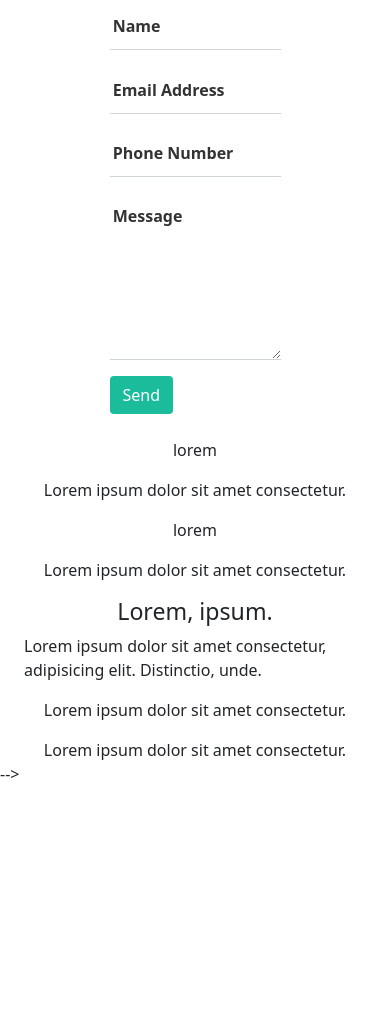
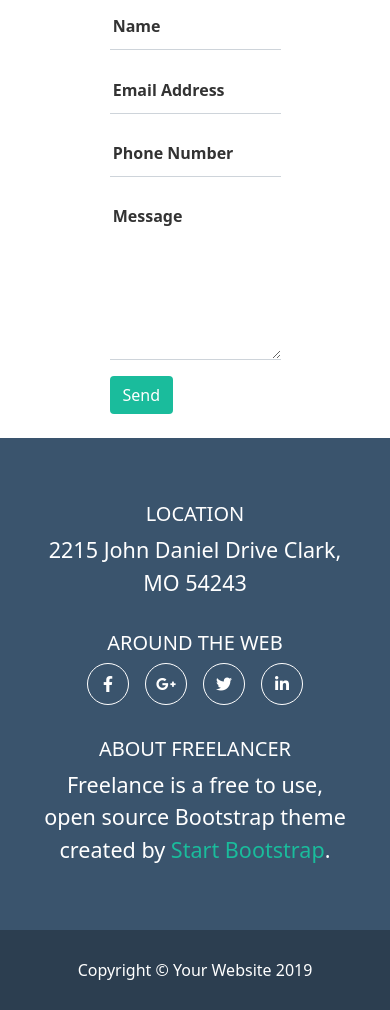
Before and after one commit to pizzi9523/html-css-bootstrap-freelancer, a plain HTML site: page index.html in a window 390 px wide. Shown: the part 3773-4783 px from the top of the page. Before the commit the page ends 4559 px from the top, so only its background shows below. Drawn offline with nearby package versions, Linux system fonts and the light colour scheme.

Commit message:
Complete footer details and responsive

```diff
--- a/index.html
+++ b/index.html
@@ -10,7 +10,9 @@
         integrity="sha384-F3w7mX95PdgyTmZZMECAngseQB83DfGTowi0iMjiWaeVhAn4FJkqJByhZMI3AhiU" crossorigin="anonymous">
     <link rel="stylesheet" href="./style.css">
     <!-- FontAwesome 5.15.3 CSS -->
-    <link rel="stylesheet" href="https://cdnjs.cloudflare.com/ajax/libs/font-awesome/5.15.3/css/all.min.css" integrity="sha512-iBBXm8fW90+nuLcSKlbmrPcLa0OT92xO1BIsZ+ywDWZCvqsWgccV3gFoRBv0z+8dLJgyAHIhR35VZc2oM/gI1w==" crossorigin="anonymous" referrerpolicy="no-referrer" />
+    <link rel="stylesheet" href="https://cdnjs.cloudflare.com/ajax/libs/font-awesome/5.15.3/css/all.min.css"
+        integrity="sha512-iBBXm8fW90+nuLcSKlbmrPcLa0OT92xO1BIsZ+ywDWZCvqsWgccV3gFoRBv0z+8dLJgyAHIhR35VZc2oM/gI1w=="
+        crossorigin="anonymous" referrerpolicy="no-referrer" />
 
 </head>
 
@@ -29,7 +31,8 @@
                         <div class="collapse navbar-collapse" id="navbarSupportedContent">
                             <ul class="navbar-nav ms-auto mb-2 mb-lg-0">
                                 <li class="nav-item">
-                                    <a class="nav-link text-uppercase c_white fw-bold" aria-current="page" href="#">Portfolio</a>
+                                    <a class="nav-link text-uppercase c_white fw-bold" aria-current="page"
+                                        href="#">Portfolio</a>
                                 </li>
                                 <li class="nav-item">
                                     <a class="nav-link text-uppercase c_white fw-bold" href="#">About</a>
@@ -61,7 +64,8 @@
                                     <div class="dec_bar bg_white"></div>
                                 </div>
 
-                                <p class=" fs-4 mb-4 mt-3 text-uppercase">graphic artist - web designer - illustrator</p>
+                                <p class=" fs-4 mb-4 mt-3 text-uppercase">graphic artist - web designer - illustrator
+                                </p>
                             </div>
                         </div>
                     </div>
@@ -142,14 +146,19 @@
                 <div class="container container-md container-lg ">
                     <div class="row info justify-content-center">
 
-                        <div class="col-9 col-md-6 col-lg-6 fs-3 mb-4 ">Freelancer is a free bootstrap theme created by Start Bootstrap. The download includes the complete source files including HTML, CSS, and JavaScript as well as optical LESS stylesheets for easy customization</div>
+                        <div class="col-9 col-md-6 col-lg-6 fs-3 mb-4 ">Freelancer is a free bootstrap theme created by
+                            Start Bootstrap. The download includes the complete source files including HTML, CSS, and
+                            JavaScript as well as optical LESS stylesheets for easy customization</div>
 
-                        <div class="col-9 col-md-6 col-lg-6 fs-3 ">Whether you're a student looking to showcase your work, a professional looking to attract clients, or a graphic artist looking to share your projects, this template is the perfect starting point!</div>
+                        <div class="col-9 col-md-6 col-lg-6 fs-3 ">Whether you're a student looking to showcase your
+                            work, a professional looking to attract clients, or a graphic artist looking to share your
+                            projects, this template is the perfect starting point!</div>
 
                     </div>
                     <div class="row">
                         <div class="col d-flex justify-content-center align-items-center">
-                            <button type="button" class="btn btn-outline-light"><i class="fas fa-download    "></i> Download</button>
+                            <button type="button" class="btn btn-outline-light"><i class="fas fa-download    "></i>
+                                Download</button>
                         </div>
                     </div>
                 </div>
@@ -185,7 +194,8 @@
                                 <input type="text" class="my_input" placeholder="Phone Number">
                             </div>
                             <div class="mb-3">
-                                <textarea class="my_textarea" id="exampleFormControlTextarea1" rows="6" placeholder="Message"></textarea>
+                                <textarea class="my_textarea" id="exampleFormControlTextarea1" rows="6"
+                                    placeholder="Message"></textarea>
                             </div>
 
                             <input class="btn c_white bg_green .bord_green" type="submit" value="Send">
@@ -200,35 +210,65 @@
 
     <footer id="site_footer">
 
-        <div class="container-fluid">
-            <div class="top_footer grey">
+        <div class="container-fluid top-footer bg_grey pt-5 pb-5">
+
             <div class="container">
-                    <div class="row">
+                <div class="row c_white">
                     <div class="col-12 col-md-4 flex-column d-flex justify-content-center align-items-center">
-                            <p>lorem</p>
-                            <p>Lorem ipsum dolor sit amet consectetur.</p>
+                        <div class="text-center">
+                            <div class="card-body">
+                                <h5 class="card-title text-uppercase">location</h5>
+                                <p class="card-text fs-4">2215 John Daniel Drive Clark, MO 54243</p>
+                            </div>
+                        </div>
                     </div>
                     <div class="col-12 col-md-4 flex-column d-flex justify-content-center align-items-center">
-                            <p>lorem</p>
-                            <p>Lorem ipsum dolor sit amet consectetur.</p>
+                        <div class="text-center">
+
+                            <div class="card-body">
+                                <h5 class="card-title text-uppercase">around the web</h5>
+                                <div class="d-flex">
+                                    <div class="my_circle">
+                                        <i class="fab fa-facebook-f"></i>
+                                    </div>
+                                    <div class="my_circle">
+                                        <i class="fab fa-google-plus-g"></i>
+                                    </div>
+                                    <div class="my_circle">
+                                        <i class="fab fa-twitter"></i>
+                                    </div>
+                                    <div class="my_circle">
+                                        <i class="fab fa-linkedin-in"></i>
+                                    </div>
+                                </div>
+
+                            </div>
+
+                        </div>
                     </div>
                     <div class="col-12 col-md-4 flex-column d-flex justify-content-center align-items-center">
-                            <h3>Lorem, ipsum.</h3>
-                            <p>Lorem ipsum dolor sit amet consectetur, adipisicing elit. Distinctio, unde.</p>
-                            <p>Lorem ipsum dolor sit amet consectetur.</p>
+                        <div class="text-center">
+
+                            <div class="card-body">
+                                <h5 class="card-title text-uppercase">about freelancer</h5>
+                                <p class="card-text fs-4">Freelance is a free to use, open source Bootstrap theme created by <span class="c_green">Start Bootstrap</span>. </p>
+                            </div>
+
                         </div>
                     </div>
                 </div>
             </div>
-            <div class="bottom_footer darkgrey">
+        </div>
+
+        <div class="container-fluid bottom_footer bg_darkgrey">
             <div class="row">
-                    <div class="copyright d-flex flex-column justify-content-center align-items-center">Lorem ipsum
-                        dolor sit amet consectetur.</div>
+                <div class="copyright d-flex flex-column justify-content-center align-items-center c_white">
+                    Copyright &copy; Your Website 2019
                 </div>
             </div>
         </div>
 
-    </footer> -->
+    </footer>
     <!-- /#site_footer
 </body>
 
--- a/style.css
+++ b/style.css
@@ -10,8 +10,20 @@
     background-color: white;
 }
 
+.bg_grey{
+    background-color: #3A546D;
+}
+
+.bg_darkgrey{
+    background-color: #2C3E50;
+}
+
 .c_white{
     color: white!important;
+}
+
+.c_green{
+    color: #1ABC9C!important;
 }
 
 .c_blue{
@@ -23,12 +35,25 @@
 }
 
 .bord_green{
-    border-color: green;
+    border-color:#1ABC9C!important;
 }
 
 .w_300{
     width: 300px;
 }
+
+.my_circle{
+    height: 30px;
+    width: 30px;
+    border: 1px solid white;
+    padding: 20px;
+    border-radius: 50%;
+    margin: 0 8px;
+    display: flex;
+    justify-content: center;
+    align-items: center;
+}
+
 
 
 .dec_bar{
@@ -67,19 +92,6 @@ section.portfolio{
     margin: 50px 0;
 }
 
-
-.debug #site_main .about{
-    background-color: #1ABC9C;
-    height: 450px;
-
-}
-
-.debug #site_footer .grey{
-    background-color: #3A546D;
-    height: 300px;
-}
-
-.debug #site_footer .darkgrey{
-    background-color: #2C3E50;
+.copyright{
     height: 80px;
 }
```
Lines whose indentation alone changed are shown as unchanged.
